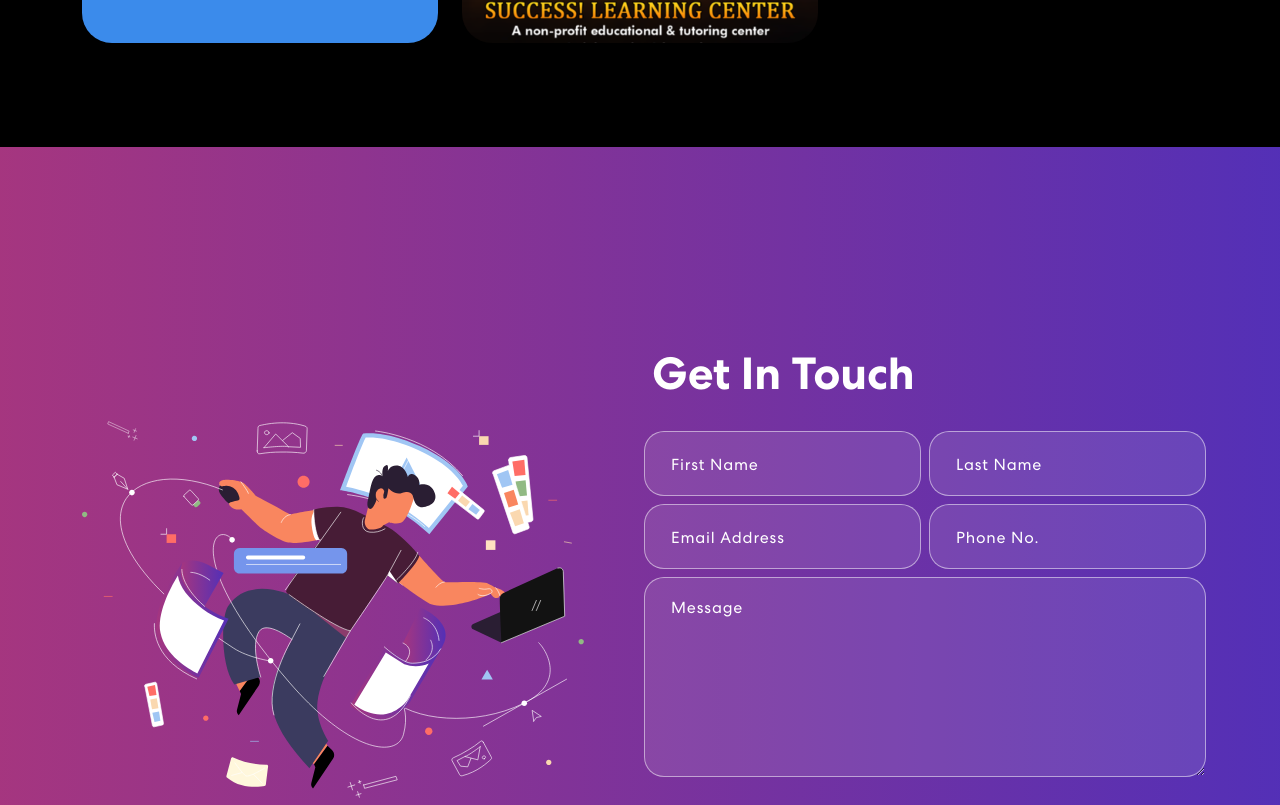
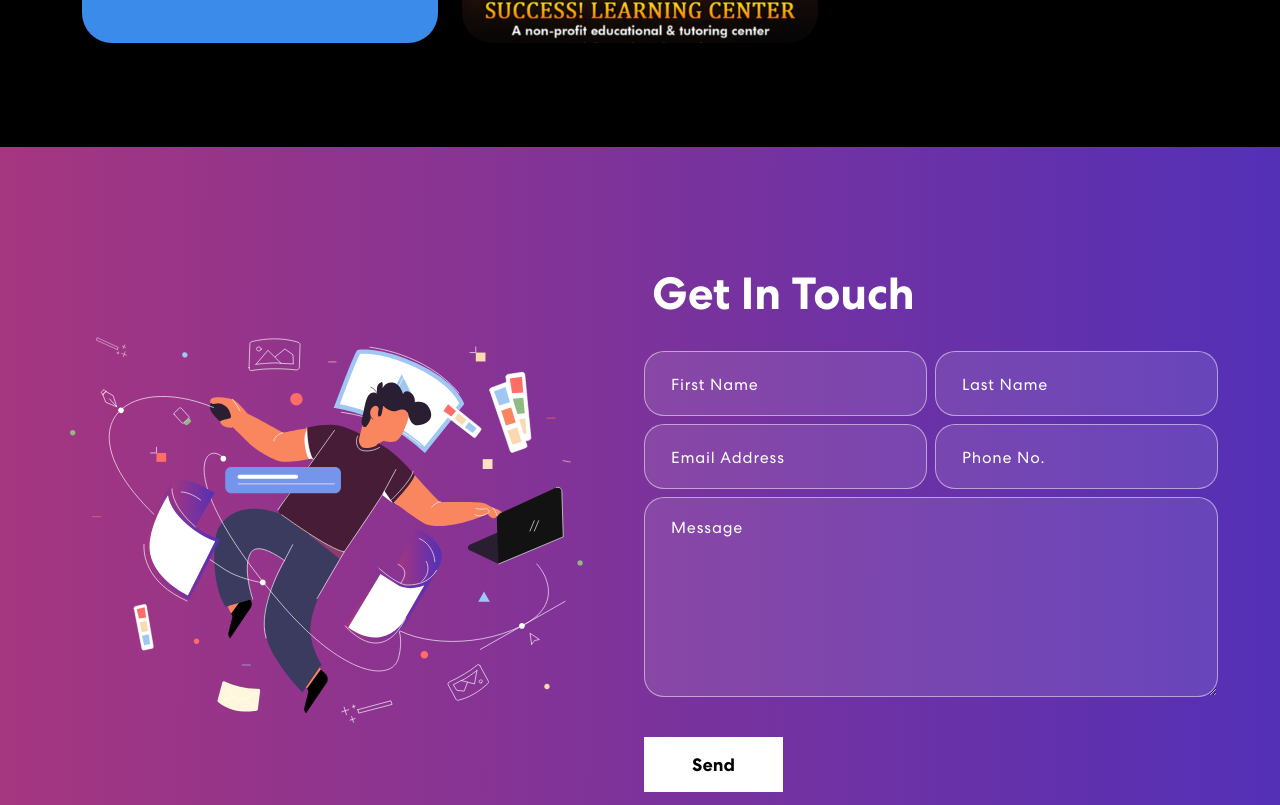
Before and after one commit to AnvayB/PortfolioWebsite, a React (Create React App) app: page / in a window 1280 px wide. Shown: the part 1992-2797 px from the top of the page. Built offline with nearby package versions, Linux system fonts and the light colour scheme.

Commit message:
fitted contact section

```diff
--- a/src/components/Contact/Contact.css
+++ b/src/components/Contact/Contact.css
@@ -1,6 +1,12 @@
 .contact {
+  min-height: 90vh;
   background: linear-gradient(90.21deg, #AA367C -5.91%, #4A2FBD 111.58%);
-  padding: 200px 0 200px 0;
+}
+
+.contact .connect {
+  padding: 15vh 0 1vh 0;
+  flex-grow: 1;
+
 }
 
 .contact img {
--- a/src/components/Contact/Contact.jsx
+++ b/src/components/Contact/Contact.jsx
@@ -70,7 +70,7 @@ function Contact() {
 
   return (
     <section className="contact" id="connect">
-      <Container>
+      <Container className="connect">
         <Row className="align-items-center">
           <Col size={12} md={6}>
             <TrackVisibility>
--- a/src/components/Footer/Footer.css
+++ b/src/components/Footer/Footer.css
@@ -1,5 +1,5 @@
 .footer {
-  padding: 0 0 50px 0;
+  padding: 0 0 30px 0;
   background-image: url('../../assets/img/footer-bg.png');
   background-position: center center;
   background-size: cover;
--- a/src/components/Skills/Skills.jsx
+++ b/src/components/Skills/Skills.jsx
@@ -94,7 +94,7 @@ function Skills() {
                     height={30}
                   />
                   <h5>WordPress</h5>
-                  <p>+ Plugin Integration</p>
+                  <p>+ Plugin Integrations</p>
                 </div>
                 <div className="item">
                 <ProgressBar
```
